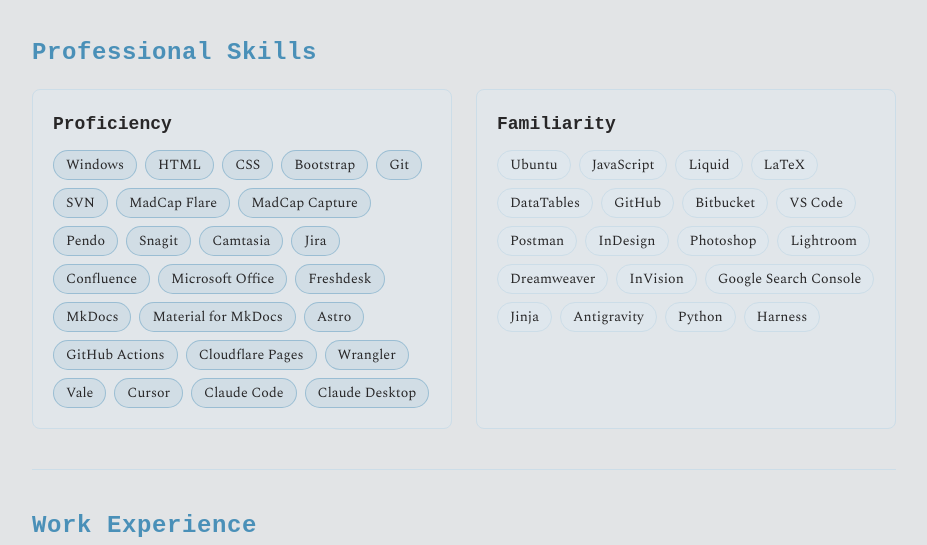
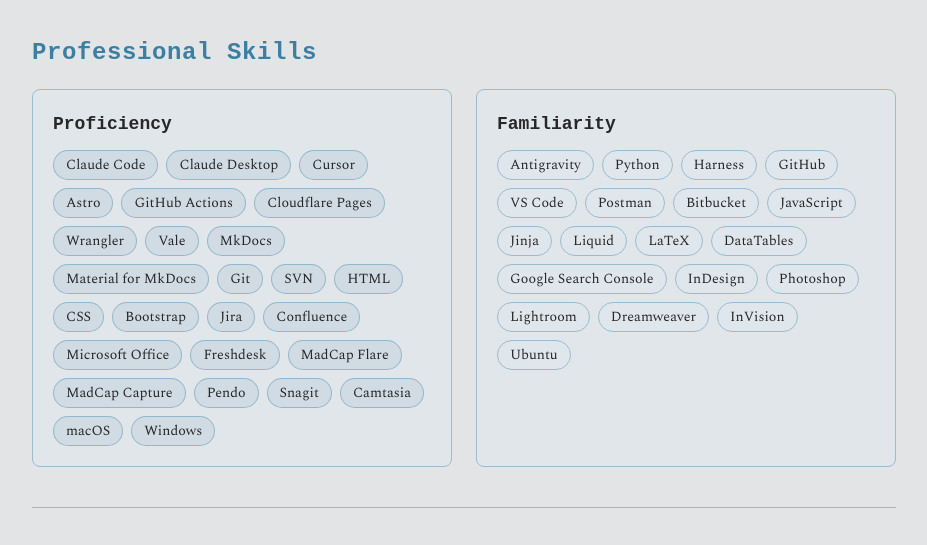
Before and after one commit to n-aylward/n-aylward.github.io, an Astro site: page / in a window 1280 px wide. Shown: the part 253-798 px from the top of the page, without its empty margins (176-1103 px from the left). Built offline with nearby package versions, Linux system fonts and the light colour scheme; Astro itself is replaced by a stand-in of ours.

Commit message:
FIx content and styles

```diff
--- a/src/pages/index.astro
+++ b/src/pages/index.astro
@@ -48,31 +48,32 @@ import Footer from "@/components/Footer.astro";
           <h3 class="mb-3 font-semibold text-foreground">Proficiency</h3>
           <div class="flex flex-wrap gap-2">
             {[
-              "Windows",
+              "Claude Code",
+              "Claude Desktop",
+              "Cursor",
+              "Astro",
+              "GitHub Actions",
+              "Cloudflare Pages",
+              "Wrangler",
+              "Vale",
+              "MkDocs",
+              "Material for MkDocs",
+              "Git",
+              "SVN",
               "HTML",
               "CSS",
               "Bootstrap",
-              "Git",
-              "SVN",
+              "Jira",
+              "Confluence",
+              "Microsoft Office",
+              "Freshdesk",
               "MadCap Flare",
               "MadCap Capture",
               "Pendo",
               "Snagit",
               "Camtasia",
-              "Jira",
-              "Confluence",
-              "Microsoft Office",
-              "Freshdesk",
-              "MkDocs",
-              "Material for MkDocs",
-              "Astro",
-              "GitHub Actions",
-              "Cloudflare Pages",
-              "Wrangler",
-              "Vale",
-              "Cursor",
-              "Claude Code",
-              "Claude Desktop",
+              "macOS",
+              "Windows",
             ].map(skill => (
               <span class="rounded-full border border-accent/40 bg-accent/10 px-3 py-1 text-sm text-foreground">
                 {skill}
@@ -84,25 +85,25 @@ import Footer from "@/components/Footer.astro";
           <h3 class="mb-3 font-semibold text-foreground">Familiarity</h3>
           <div class="flex flex-wrap gap-2">
             {[
-              "Ubuntu",
+              "Antigravity",
+              "Python",
+              "Harness",
+              "GitHub",
+              "VS Code",
+              "Postman",
+              "Bitbucket",
               "JavaScript",
+              "Jinja",
               "Liquid",
               "LaTeX",
               "DataTables",
-              "GitHub",
-              "Bitbucket",
-              "VS Code",
-              "Postman",
+              "Google Search Console",
               "InDesign",
               "Photoshop",
               "Lightroom",
               "Dreamweaver",
               "InVision",
-              "Google Search Console",
-              "Jinja",
-              "Antigravity",
-              "Python",
-              "Harness",
+              "Ubuntu",
             ].map(skill => (
               <span class="rounded-full border border-border bg-muted/50 px-3 py-1 text-sm text-foreground">
                 {skill}
@@ -124,7 +125,7 @@ import Footer from "@/components/Footer.astro";
         <div>
           <div class="mb-1 flex flex-col">
             <h3 class="text-lg font-bold">
-              DataRobot / Product and Engineering Teams
+              DataRobot, Inc. / Product and Engineering Teams
             </h3>
             <span class="text-sm text-foreground/60">
               January 2022 – September 2026
--- a/src/styles/global.css
+++ b/src/styles/global.css
@@ -7,9 +7,9 @@
 html[data-theme="light"] {
   --background: #e2e4e6;
   --foreground: #282728;
-  --accent: #4a90b8;
+  --accent: #3d7fa3;
   --muted: #ddeaf2;
-  --border: #ccdde8;
+  --border: #9cbccd;
 }
 
 html[data-theme="dark"] {
@@ -40,9 +40,14 @@ html[data-theme="dark"] {
     @apply overflow-y-scroll scroll-smooth;
   }
   body {
-    @apply flex min-h-svh flex-col bg-background font-app text-foreground selection:bg-accent/75 selection:text-background text-[17px] sm:text-lg;
+    @apply flex min-h-svh flex-col bg-background font-app text-[17px] text-foreground selection:bg-accent/75 selection:text-background sm:text-lg;
   }
-  h1, h2, h3, h4, h5, h6 {
+  h1,
+  h2,
+  h3,
+  h4,
+  h5,
+  h6 {
     font-family: var(--font-google-sans-code, monospace);
   }
   a,
```
Also changed, not shown: 1 other file.
